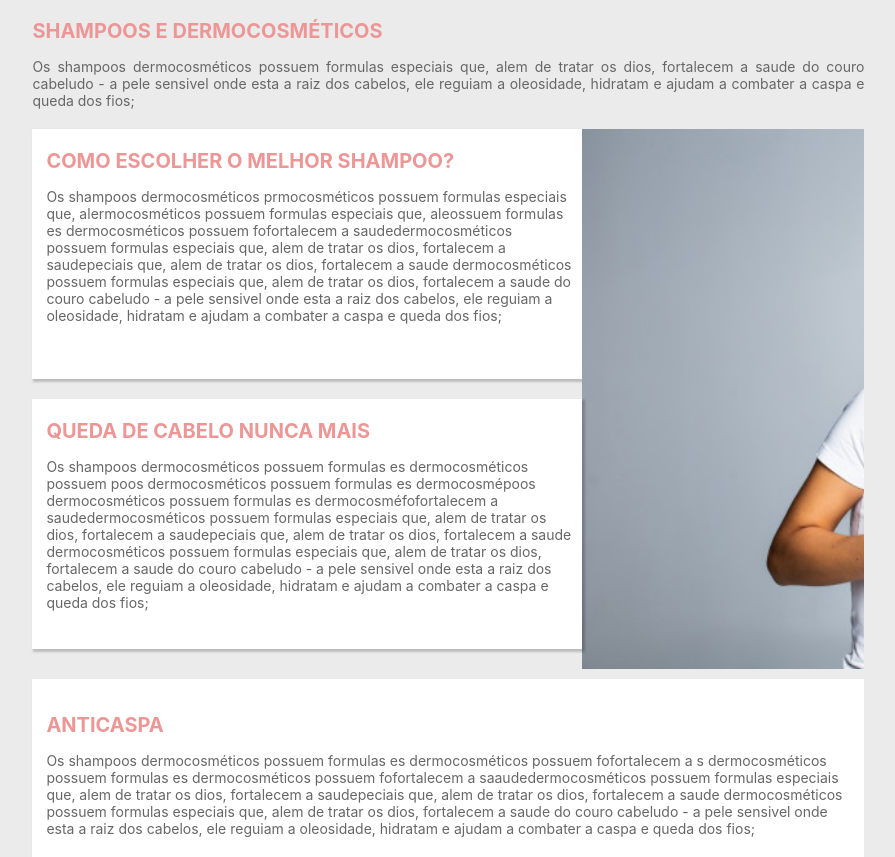
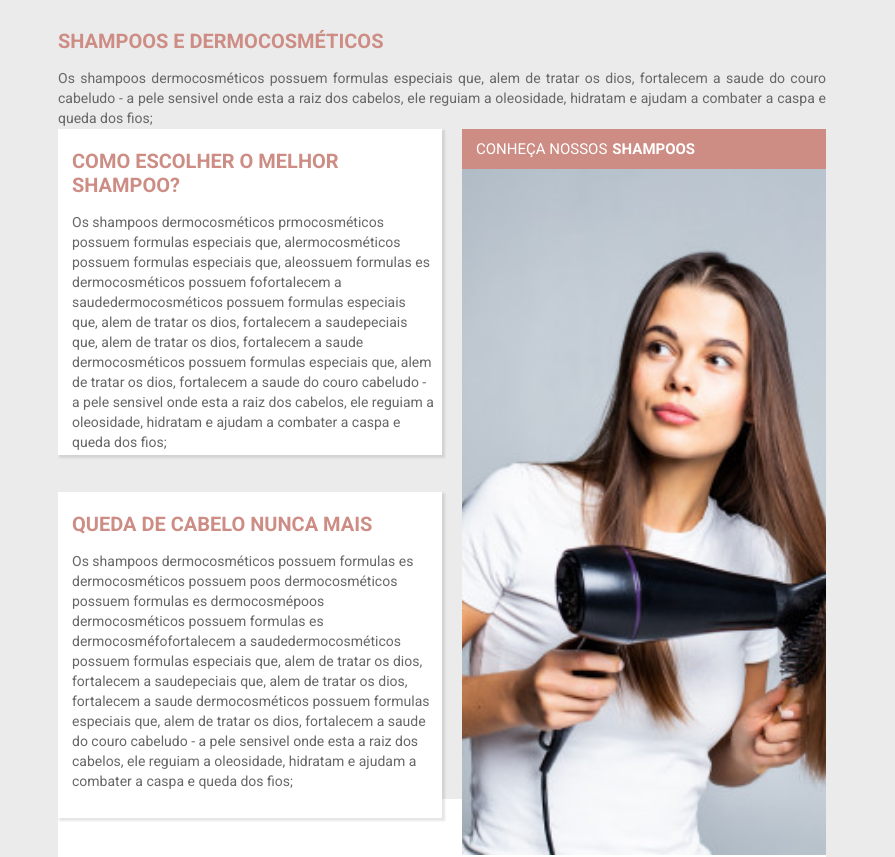
Before and after one commit to marcoscosta90/mezaChallenge, a React (Create React App) app: page / in a window 1280 px wide. Shown: the part 420-1277 px from the top of the page, without its empty margins (198-1093 px from the left). Built offline with nearby package versions, Linux system fonts and the light colour scheme.

Commit message:
main page

```diff
--- a/public/index.html
+++ b/public/index.html
@@ -3,6 +3,8 @@
   <head>
     <meta charset="utf-8" />
     <link rel="icon" href="%PUBLIC_URL%/favicon.ico" />
+    <link rel="preconnect" href="https://fonts.gstatic.com">
+  <link href="https://fonts.googleapis.com/css2?family=Roboto:wght@400;700&display=swap" rel="stylesheet">
     <meta name="viewport" content="width=device-width, initial-scale=1" />
     <meta name="theme-color" content="#000000" />
     <meta
--- a/src/App.css
+++ b/src/App.css
@@ -2,3 +2,8 @@
   margin: 0;
   box-sizing: border-box;
 }
+
+body {
+  font-family: 'Roboto', sans-serif;
+
+}
--- a/src/components/HeaderCard/HeaderCardElements.js
+++ b/src/components/HeaderCard/HeaderCardElements.js
@@ -13,7 +13,7 @@ export const Image = styled.div`
 `
 
 export const RightContent = styled.div`
-    background: #ed9696;
+    background: #DE8E85;
     display: flex;
     flex-direction: column;
     justify-content: center;
--- a/src/components/MainCard/MainCardElements.js
+++ b/src/components/MainCard/MainCardElements.js
@@ -2,7 +2,7 @@ import styled from 'styled-components'
 
 export const Main = styled.section`
     display: grid;
-    grid-template-columns: 18% 65% 18%;
+    grid-template-columns: 20% 60% 20%;
     background: #ebebeb;
     height: 100vh;
 `;
@@ -35,7 +35,7 @@ export const Content = styled.div`
 export const Title = styled.div`
     font-size: 20px;
     text-transform: uppercase;
-    color: #ed9696;
+    color: #CD8D84;
     font-weight: bold;
     margin-bottom: 15px;
     margin-top: 20px;
@@ -45,21 +45,24 @@ export const SubTitle = styled.div`
     font-size: 14px;
     text-align: justify;
     color: #676767;
+    line-height: 20px;
+
 `;
 
 export const Comments = styled.div`
     font-size: 14px;
     max-width: 98%;
     color: #676767;
+    line-height: 20px;
 `;
 
 export const SmallCard = styled.div`
     background: #fff;
     display: flex;
     flex-direction: column;
-    box-shadow: 2px 2px 2px 1px rgba(0, 0, 0, 0.2);
-    width: 550px;
-    height: 250px;
+    box-shadow: 2px 2px 2px 1px rgba(0, 0, 0, 0.1);
+    width: 100%;
+    height: 90%;
     padding-left: 14px;
     margin-bottom: 20px;
     padding-bottom: 20px;
@@ -68,7 +71,7 @@ export const SmallCard = styled.div`
 export const LongerCard = styled.div`
     background: #fff;
     margin-top: 10px;
-    box-shadow: 2px 2px 2px 1px rgba(0, 0, 0, 0.2);
+    box-shadow: 2px 2px 2px 1px rgba(0, 0, 0, 0.1);
     grid-column-start: 1;
     grid-column-end: 3;
     padding-left: 14px;
@@ -76,20 +79,35 @@ export const LongerCard = styled.div`
 `;
 
 export const ImageCard = styled.div`
-    background: url('./images/womanDryer.jpg');
+    background: url('./images/womanDryer.jpg') no-repeat;
     background-size: cover;
+    background-position: center;
     width: 100%;
     grid-row-start: 2;
     grid-row-end: 4;
     grid-column-start: 2;
+    margin-left: 20px;
 `;
+
+export const ImageTitle = styled.div`
+    font-size: 15px;
+    display: flex;
+    align-items: center;
+    height: 40px;
+    padding-left: 14px;
+    text-transform: uppercase;
+    background-color: #CD8D84;
+    color: #fff;
+`;
+
+
 export const EndLabel = styled.div`
     margin-top: 20px;
     display: flex;
     width: 100%;
     justify-content: center;
     align-items:center;
-    background-color: #ed9696;
+    background-color: #CD8D84;
     color: #fff;
     height: 50px;
     border-radius: 1px;
--- a/src/components/MainCard/index.js
+++ b/src/components/MainCard/index.js
@@ -1,5 +1,5 @@
 import React from 'react';
-import { LeftContent, RightContent, Content, Title, Main, SubTitle, TopContent, SmallCard, ImageCard, Comments, LongerCard, EndLabel } from './MainCardElements';
+import { LeftContent, RightContent, Content, Title, Main, SubTitle, TopContent, SmallCard, ImageCard, Comments, LongerCard, EndLabel, ImageTitle } from './MainCardElements';
 
 
 const MainCard = () => {
@@ -9,7 +9,7 @@ const MainCard = () => {
                 <LeftContent />
 
                 <Content>
-                    <TopContent >
+                    <TopContent style={{marginTop: 10}}>
                         <Title>
                             Shampoos e Dermocosméticos
                         </Title>
@@ -26,6 +26,7 @@ const MainCard = () => {
                         </Comments>
                     </SmallCard>
                     <ImageCard >
+                        <ImageTitle>Conheça nossos <b style={{marginLeft: 5}}> shampoos </b> </ImageTitle>
                     </ImageCard>
                     <SmallCard>
                         <Title>
--- a/src/components/TwoButtons/TwoButtonsElements.js
+++ b/src/components/TwoButtons/TwoButtonsElements.js
@@ -4,6 +4,7 @@ export const Section = styled.section`
     display: grid;
     grid-template-columns: 50% 50%;
     background: #ebebeb;
+
 `;
 
 export const Empty = styled.div``;
```
Also changed, not shown: public/images/mainpage.png (added), 1 other file (tests, documents, lock files or other folders).
